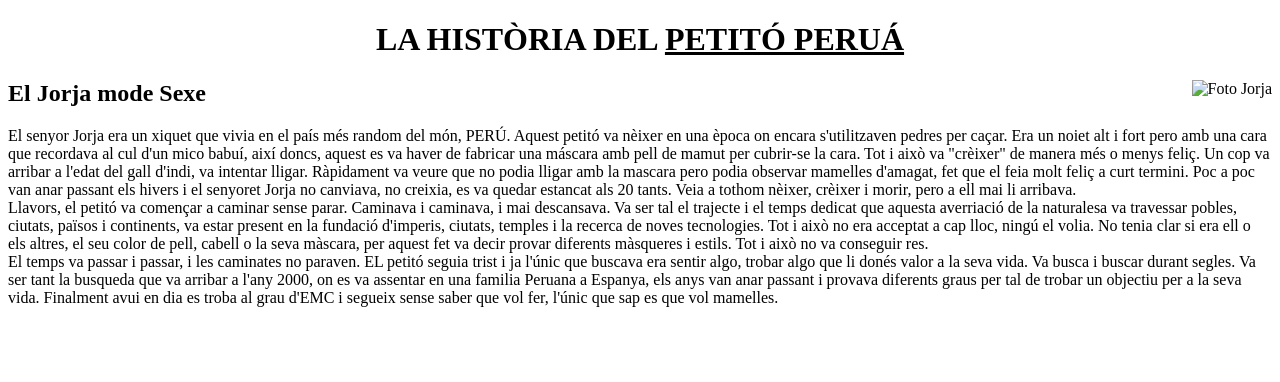
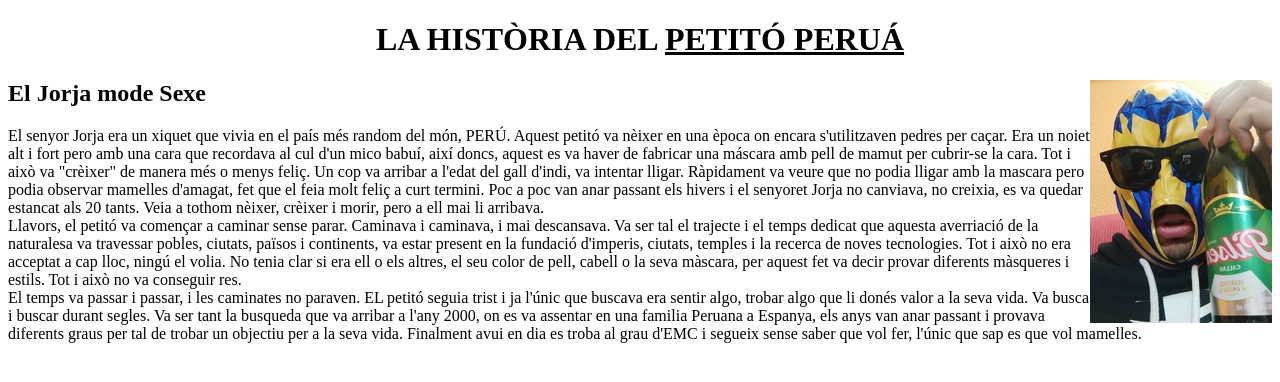
Before and after one commit to BillyGrace8/EL-PETIT-PERU-, a website: page src/index.html in a window 1280 px wide. Drawn offline with Linux system fonts and the light colour scheme.

Commit message:
Update index.html

```diff
--- a/src/index.html
+++ b/src/index.html
@@ -6,7 +6,7 @@
 <body>
 <h1><center> LA HISTÒRIA DEL <u>PETITÓ PERUÁ</u></center></h1>
 
-<img style="float: right;" src="src/Jorja.jpg" alt="Foto Jorja"><span style="vertical-align:bottom"><h2>El Jorja mode Sexe</h2></span>
+<img style="float: right;" src="Jorja.jpg" alt="Foto Jorja"><span style="vertical-align:bottom"><h2>El Jorja mode Sexe</h2></span>
 <p>El senyor Jorja era un xiquet que vivia en el país més random del món, PERÚ. Aquest petitó va nèixer en una època on encara s'utilitzaven pedres per caçar. Era un noiet alt i fort pero amb una cara que recordava al cul d'un mico babuí, així doncs, aquest es va haver de fabricar una máscara amb pell de mamut per cubrir-se la cara. Tot i això va "crèixer" de manera més o menys feliç. Un cop va arribar a l'edat del gall d'indi, va intentar lligar. Ràpidament va veure que no podia lligar amb la mascara pero podia observar mamelles d'amagat, fet que el feia molt feliç a curt termini.
 Poc a poc van anar passant els hivers i el senyoret Jorja no canviava, no creixia, es va quedar estancat als 20 tants. Veia a tothom nèixer, crèixer i morir, pero a ell mai li arribava.</br>
 Llavors, el petitó va començar a caminar sense parar. Caminava i caminava, i mai descansava. Va ser tal el trajecte i el temps dedicat que aquesta averriació de la naturalesa va travessar pobles, ciutats, països i continents, va estar present en la fundació d'imperis, ciutats, temples i la recerca de noves tecnologies. Tot i això no era acceptat a cap lloc, ningú el volia. No tenia clar si era ell o els altres, el seu color de pell, cabell o la seva màscara, per aquest fet va decir provar diferents màsqueres i estils. Tot i això no va conseguir res.</br>
```
